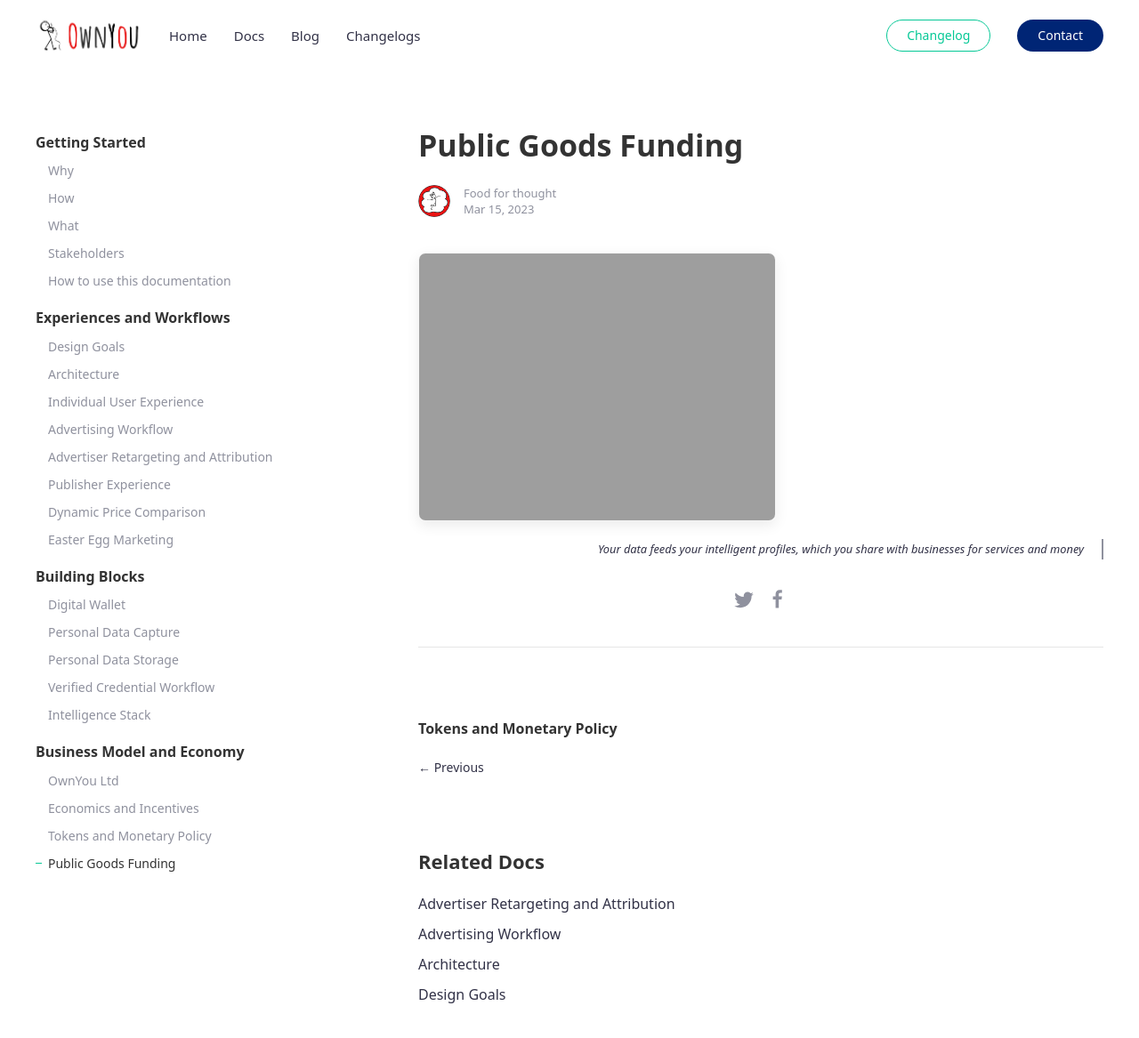
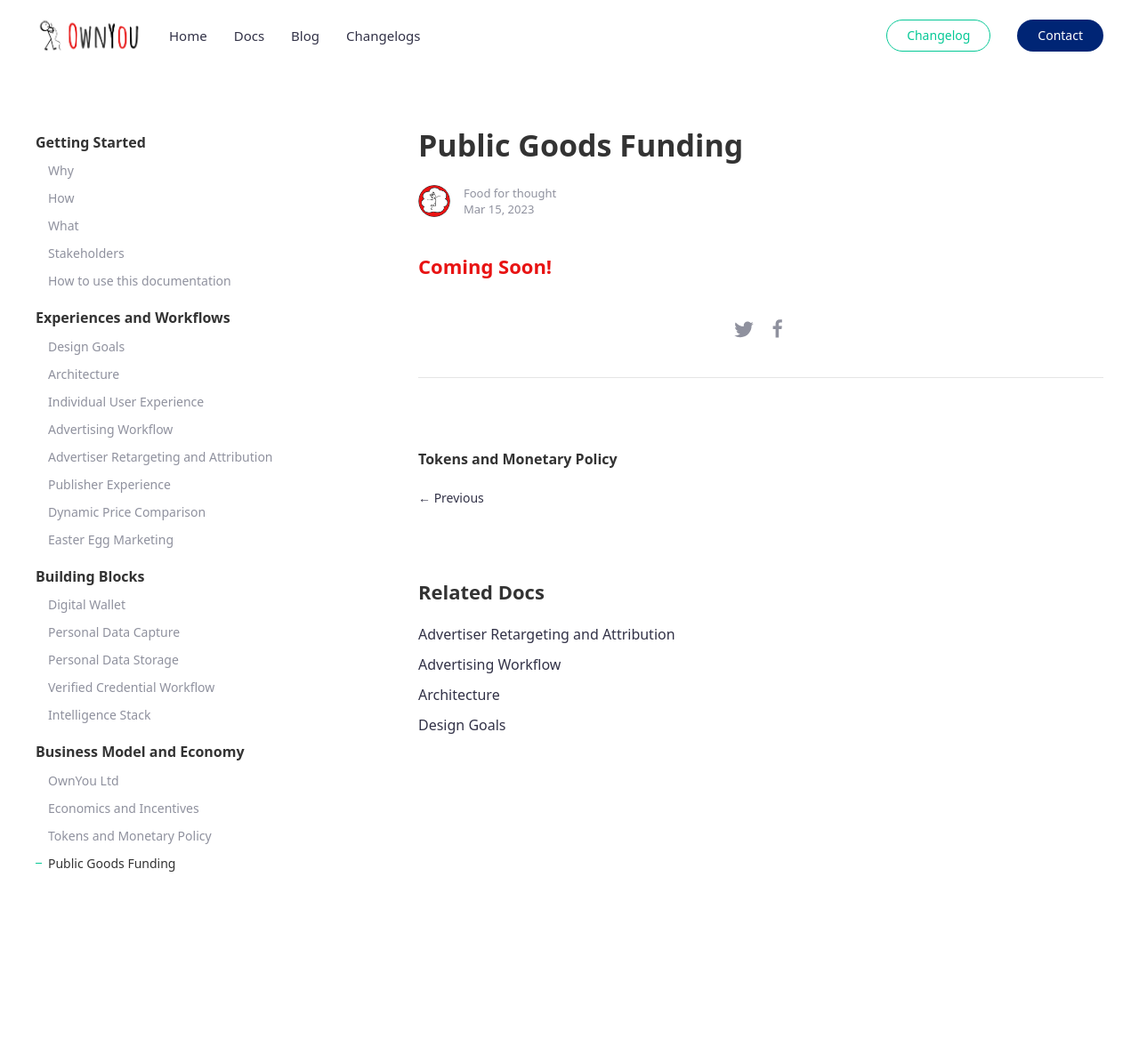
Before and after one commit to OwnYouLtd/docs, a Jekyll site: the page built from _docs/public_goods_funding.md, in a window 1280 px wide and 1190 px high. Shown: the top 1167 px of the window at 89% size. Built offline with Jekyll 4.4.1, drawn with Linux system fonts in a browser that asks for light colours.

Commit message:
public goods funding placeholder

```diff
--- a/_docs/public_goods_funding.md
+++ b/_docs/public_goods_funding.md
@@ -5,6 +5,6 @@
 author: Blogger One
 ---
 
-### <span style="color: #e81313"></span>
+### <span style="color: #e81313">Coming Soon!</span>
 
-{% include image.html img="" lightbox="true" alt="Alt for image" caption="Your data feeds your intelligent profiles, which you share with businesses for services and money" %}
+<!-- {% include image.html img="" lightbox="true" alt="Alt for image" caption="Your data feeds your intelligent profiles, which you share with businesses for services and money" %} -->
```
